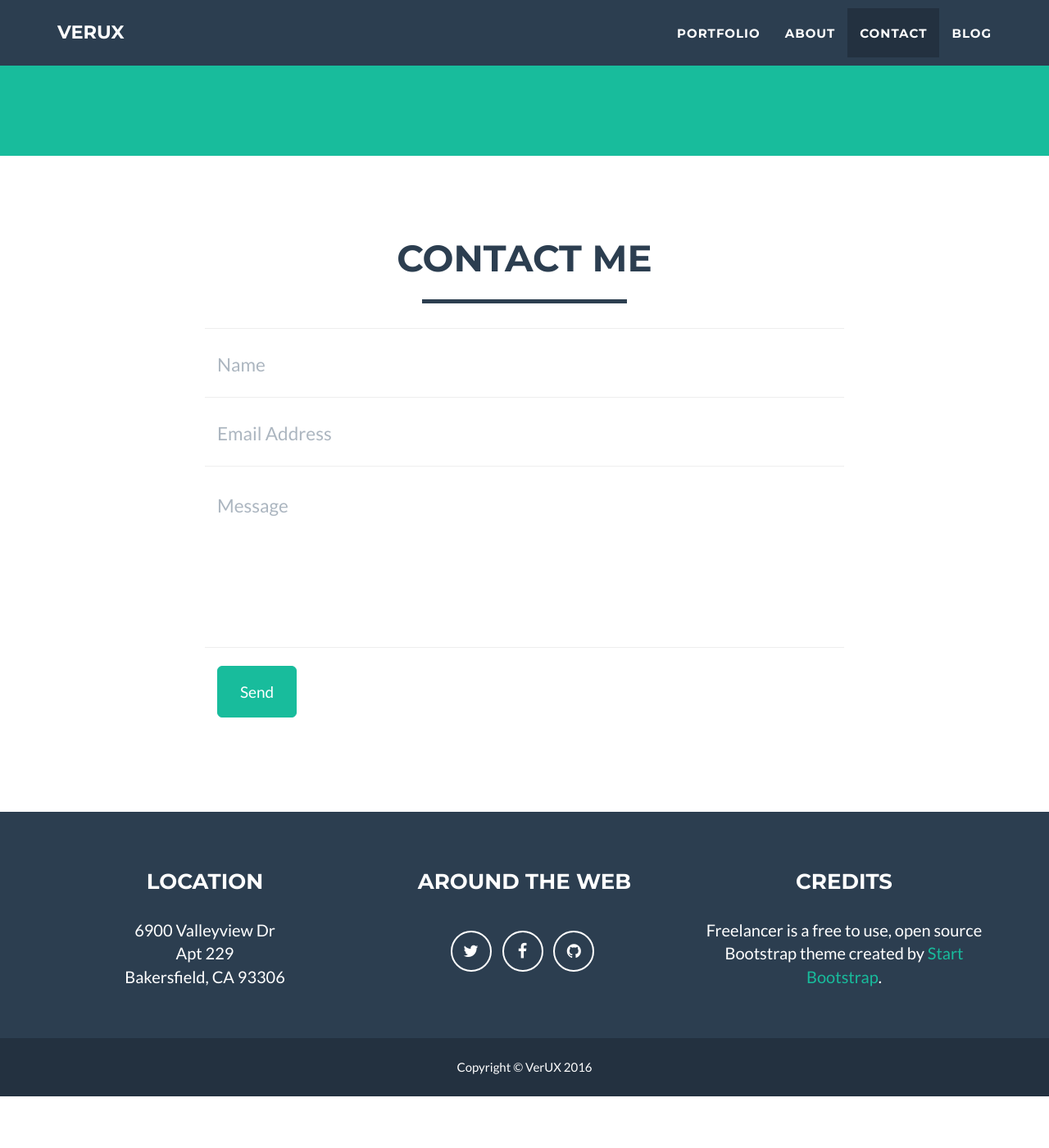
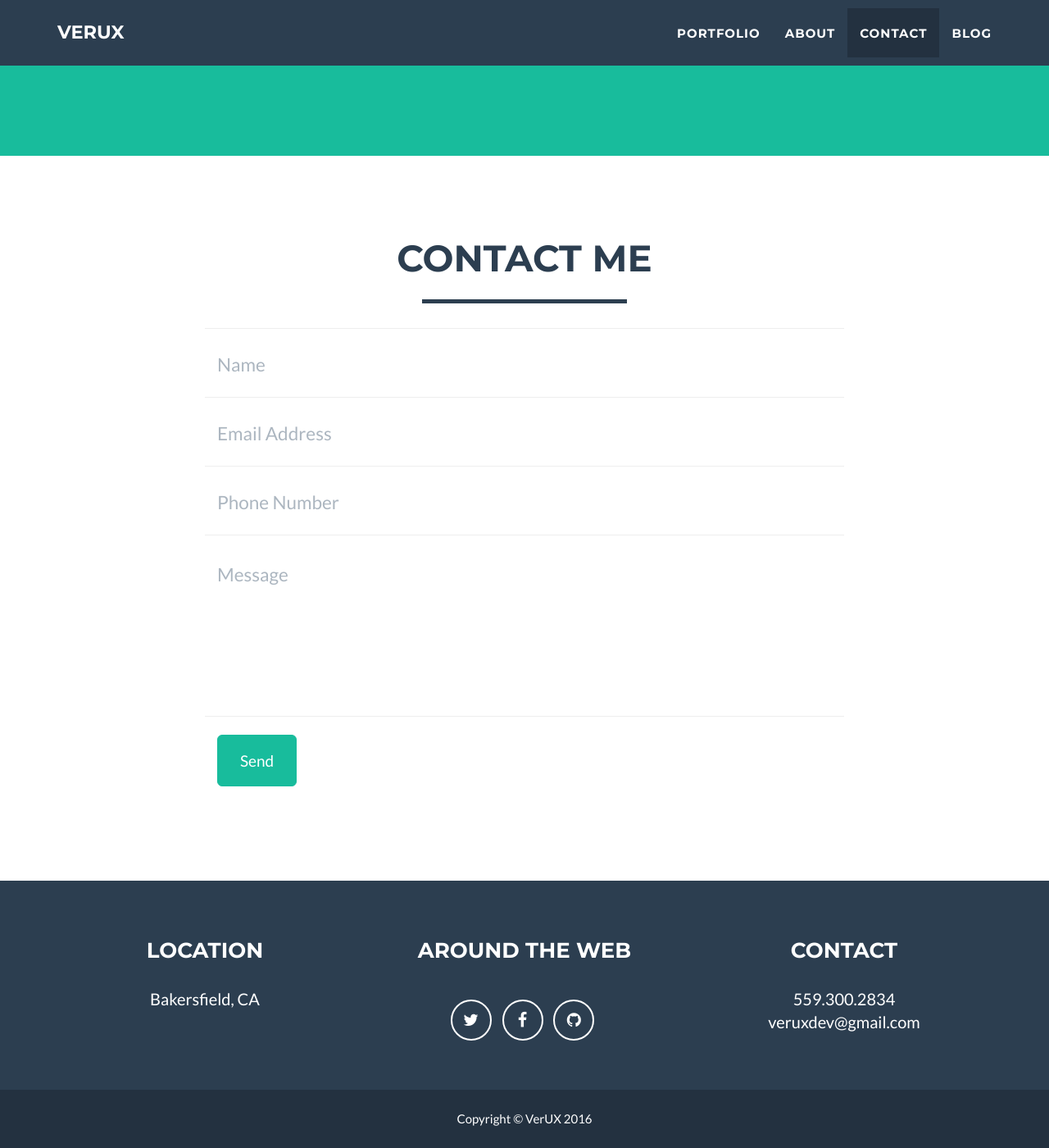
Before and after one commit to reyvera/reyvera.github.io, a Jekyll site: the page built from index.html, in a window 1280 px wide and 1400 px high, scrolled down 2189 px. Shown: the whole window at 82% size. Built offline with Jekyll 4.4.1, drawn with Linux system fonts in a browser that asks for light colours; before the commit the page ends 3526 px from its top, so only the background shows below that.

Commit message:
Edit footer style

```diff
--- a/_config.yml
+++ b/_config.yml
@@ -1,6 +1,7 @@
 # Site settings
 title: VerUX
 email: veruxdev@gmail.com
+phone: 559.300.2834
 url: https://reyvera.github.io
 description: "Write an awesome description for your new site here. You can edit this line in _config.yml. It will appear in your document head meta (for Google search results) and in your feed.xml site description."
 skills: "Software Engineer - UX Designer - Musician"
@@ -34,7 +35,7 @@
   copyright: VerUX
   location: Location
   social: Around the Web
-  credits: Credits
+  contact: Contact
 
 # Social networks usernames (many more available: google-plus, flickr, dribbble, pinterest, instagram, tumblr, linkedin, etc.)
 social:
@@ -51,12 +52,13 @@
 
 # Postal address (add as many lines as necessary)
 address:
-  - line: 6900 Valleyview Dr
-  - line: Apt 229
-  - line: Bakersfield, CA 93306
+  - line: Bakersfield, CA
 
 # Credits content
-credits: 'Freelancer is a free to use, open source Bootstrap theme created by <a href="http://startbootstrap.com">Start Bootstrap</a>.'
+# credits: 'Freelancer is a free to use, open source Bootstrap theme created by <a href="http://startbootstrap.com">Start Bootstrap</a>.'
+contact:
+  - line: 559.300.2834
+  - line: veruxdev@gmail.com
 
 # Build settings
 markdown: kramdown
--- a/_includes/footer.html
+++ b/_includes/footer.html
@@ -3,15 +3,15 @@
         <div class="footer-above">
             <div class="container">
                 <div class="row">
-                    <div class="footer-col col-md-4">
+                    <div id="footer_location" class="footer-col col-md-4">
                         <h3>{{ site.footer.location }}</h3>
                         <p>
                             {% for adress in site.address %}
                                 {{ adress.line }} <br>
-		                    {% endfor %}
+		                        {% endfor %}
                         </p>
                     </div>
-                    <div class="footer-col col-md-4">
+                    <div id="footer_social" class="footer-col col-md-4">
                         <h3>{{ site.footer.social }}</h3>
                         <ul class="list-inline">
                             {% for network in site.social %}
@@ -21,9 +21,12 @@
 		                    {% endfor %}
                         </ul>
                     </div>
-                    <div class="footer-col col-md-4">
-                        <h3>{{ site.footer.credits }}</h3>
-                        <p>{{ site.credits }}</p>
+                    <div id="footer_contact" class="footer-col col-md-4">
+                        <h3>{{ site.footer.contact }}</h3>
+                        <p>
+                          <a href="tel:+15593002834">{{site.phone}}</a><br>
+                          <a href="mailto:veruxdev@gmail.com">{{site.email}}</a>
+                        </p>
                     </div>
                 </div>
             </div>
--- a/css/base.scss
+++ b/css/base.scss
@@ -1,6 +1,52 @@
 ---
 # Front matter comment to ensure Jekyll properly reads file.
 ---
+
+/* Footer */
+footer{
+  color: #ffffff;
+
+  .footer-above{
+    padding-top: 50px;
+    background-color: #{{ site.color.secondary }};
+
+    .container{
+      .footer-col{
+        margin-bottom: 50px;
+
+        h3{
+          margin-bottom: 30px;
+        }
+        &#footer_social{
+          .btn-social {
+              display: inline-block;
+              width: 50px;
+              height: 50px;
+              border: 2px solid #fff;
+              border-radius: 100%;
+              text-align: center;
+              font-size: 20px;
+              line-height: 45px;
+          }
+        }
+        &#footer_contact{
+          a{
+            color: #ffffff;
+
+            &:hover{
+              color: #18bc9c;
+              text-decoration: none;
+            }
+          }
+        }
+      }
+    }
+  }
+  .footer-below{
+    padding: 25px 0;
+    background-color: #{{ site.color.secondary-dark }};
+  }
+}
 
 /* Homepage: ABOUT */
 #about{
```
Also changed, not shown: _includes/css/main.css (+0 -33 lines), 10 other files.
